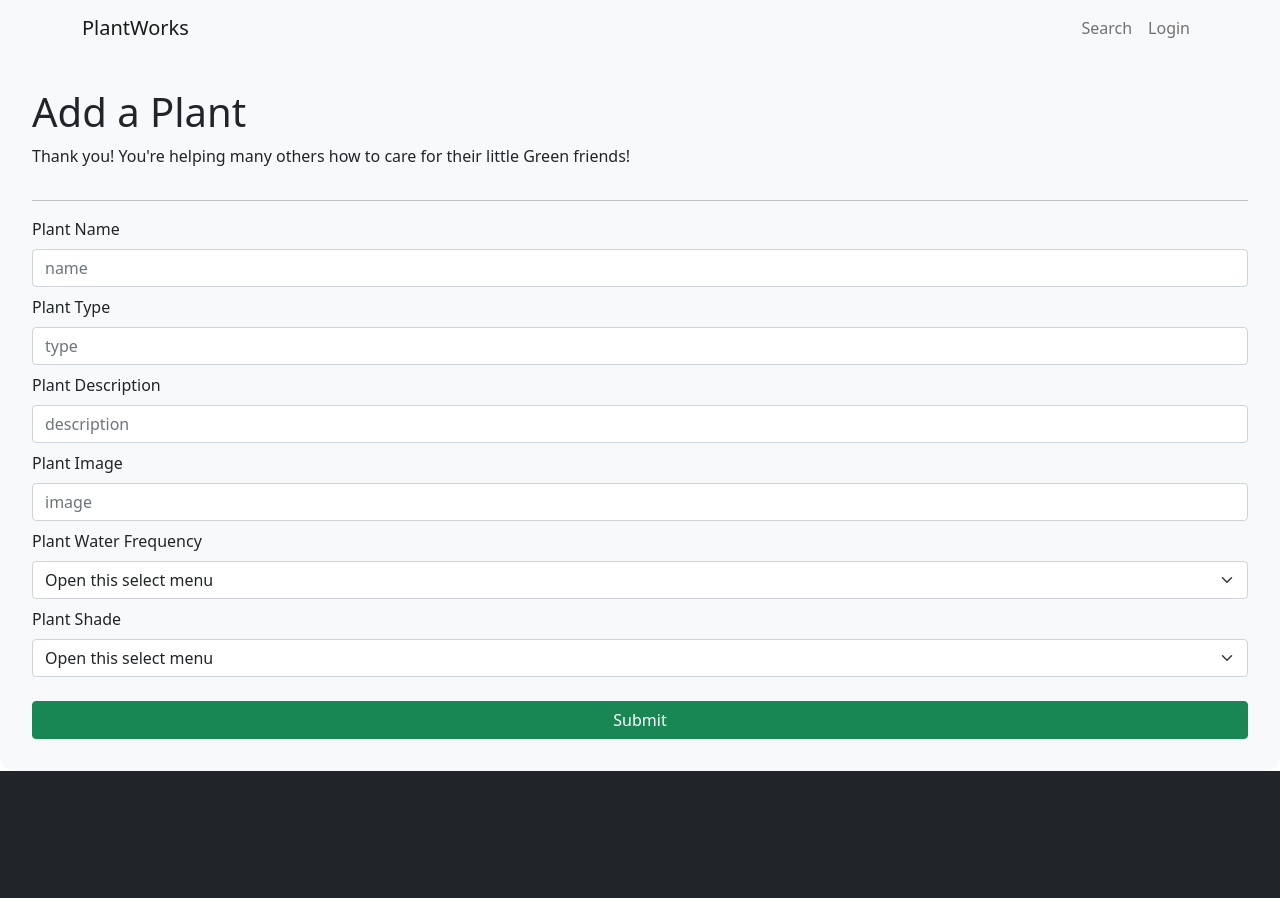
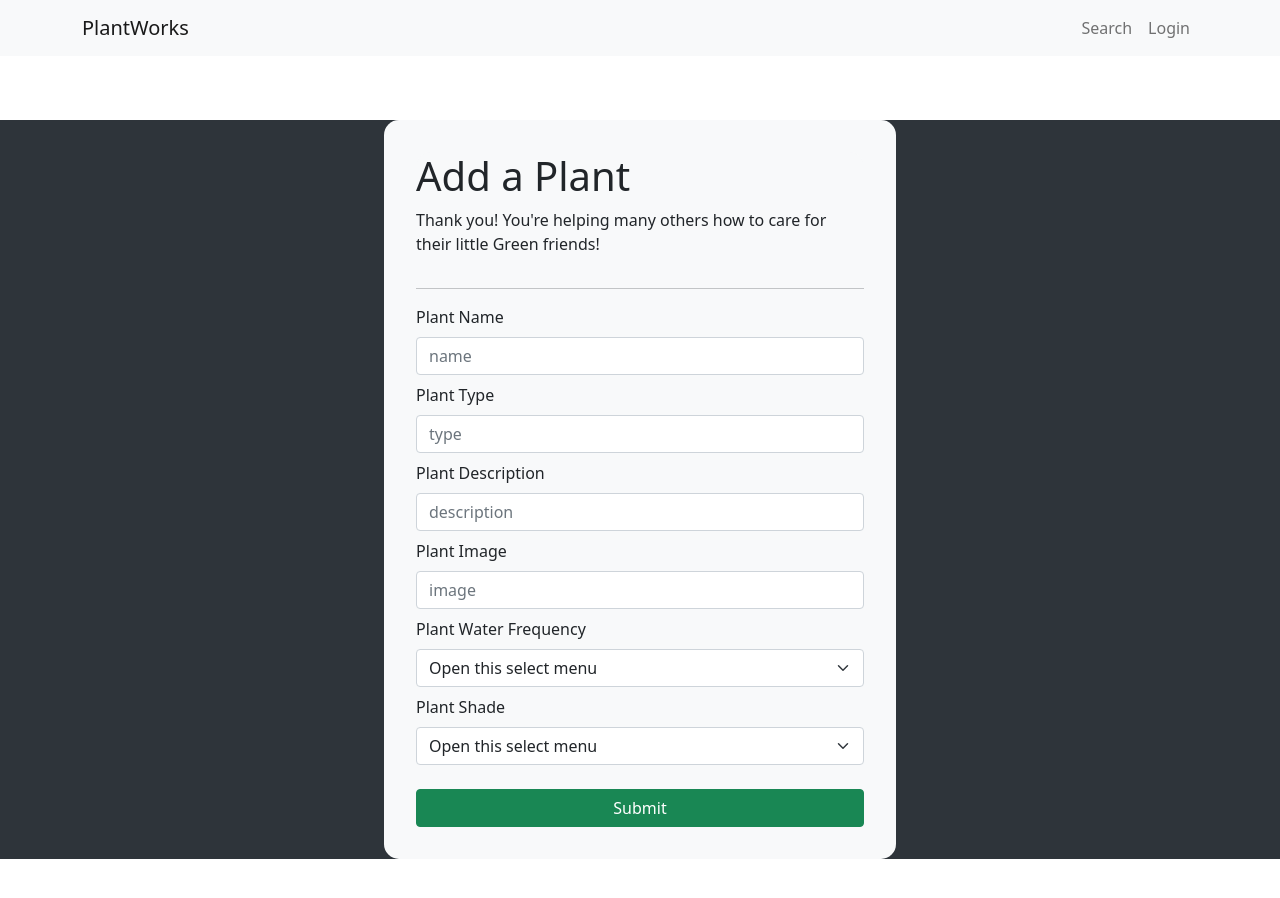
Before and after one commit to MasCair2k16/Plantworks, a Next.js app: page / in a window 1280 px wide. Shown: the top 898 px of the page. Before the commit the page ends 800 px from the top, so only its background shows below. Built offline with nearby package versions, Linux system fonts and the light colour scheme.

Commit message:
refactor: added CSS for new Pages

```diff
--- a/styles/NewPlant.module.css
+++ b/styles/NewPlant.module.css
@@ -5,15 +5,49 @@
     flex-direction: column;
     background-color: #f8f9fa;
     padding: 2rem;
-    border-radius: 0 0 15px 15px;
+    border-radius: 15px 15px 15px 15px;
 }
 
-/* .container {
-    background-color: rgba(34, 28, 34, 0.6);
-} */
+/* Phone Screens */
+@media only screen and (min-width: 320px) {
+    .grid {
+        border-radius: 0px 0px 0px 0px;
+    }
+}
+
+/* Ipad, tablet Screens */
+@media only screen and (min-width: 481px) {
+    .grid {
+        margin: 10%;
+        border-radius: 15px 15px 15px 15px;
+    }
+}
+
+/* Laptops, small Screens */
+@media only screen and (min-width: 769px) {
+    .grid {
+        margin: 5% 15%;
+    }
+}
+
+/* Desktops and Large Screens */
+@media only screen and (min-width: 1025px) {
+    .grid {
+        margin: 5% 30%;
+    }
+}
+
+.container {
+    background-color: #2e343a;
+}
 
 .submitBtn {
     margin-top: 1rem;
+}
+
+.footer {
+    background-color: #2e343a;
+    padding-bottom: 2rem;
 }
 
 .header {
--- /dev/null
+++ b/styles/SearchPlant.module.css
@@ -0,0 +1,16 @@
+.header {
+    background-color: #f8f9fa;
+    padding-right: 2rem;
+    padding-bottom: 1rem;
+    border-radius: 15px 15px 0 0;
+}
+
+.grid {
+    display: flex;
+    justify-content: center;
+    flex-wrap: wrap;
+    flex-direction: column;
+    background-color: #f8f9fa;
+    padding: 2rem;
+    border-radius: 0 0 15px 15px;
+}
--- a/styles/globals.css
+++ b/styles/globals.css
@@ -2,7 +2,6 @@ html,
 body {
   padding: 0;
   margin: 0;
-  background-color: #212529;
   font-family: -apple-system, BlinkMacSystemFont, Segoe UI, Roboto, Oxygen,
     Ubuntu, Cantarell, Fira Sans, Droid Sans, Helvetica Neue, sans-serif;
 }
```
Also changed, not shown: styles/Nav.module.css (added, +13 -0 lines).
